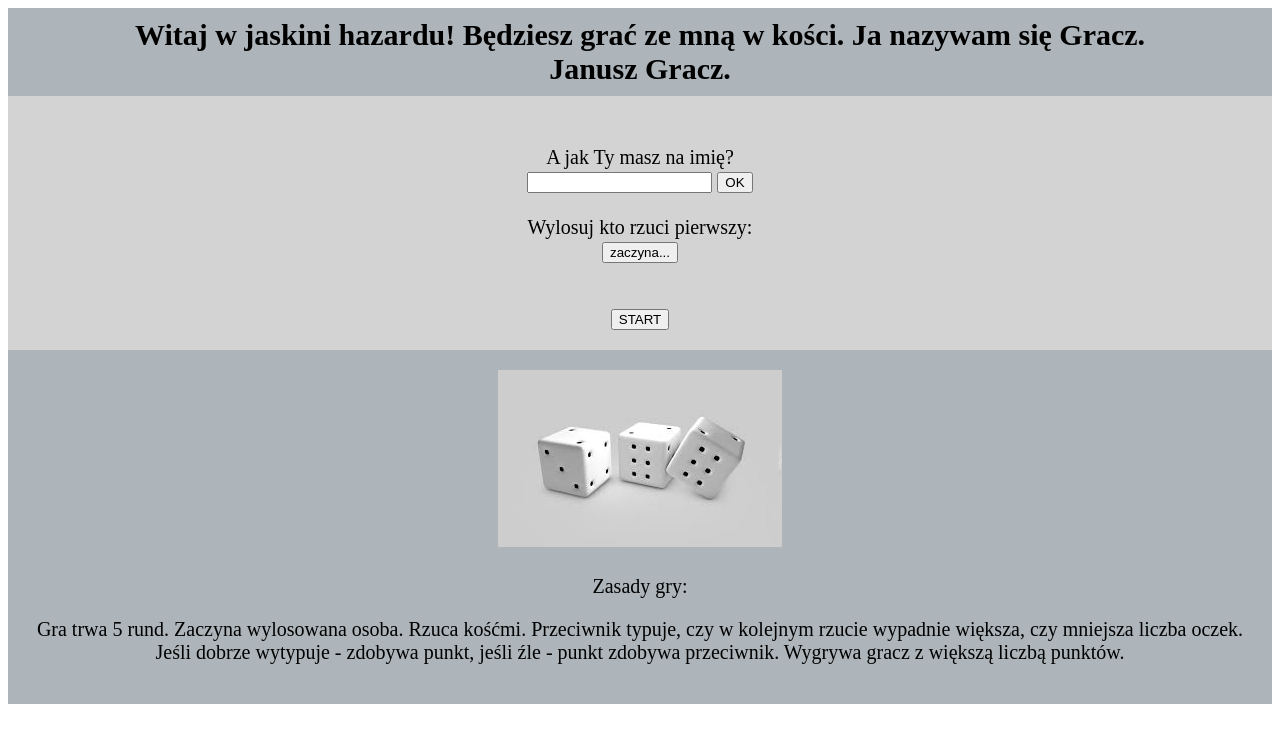
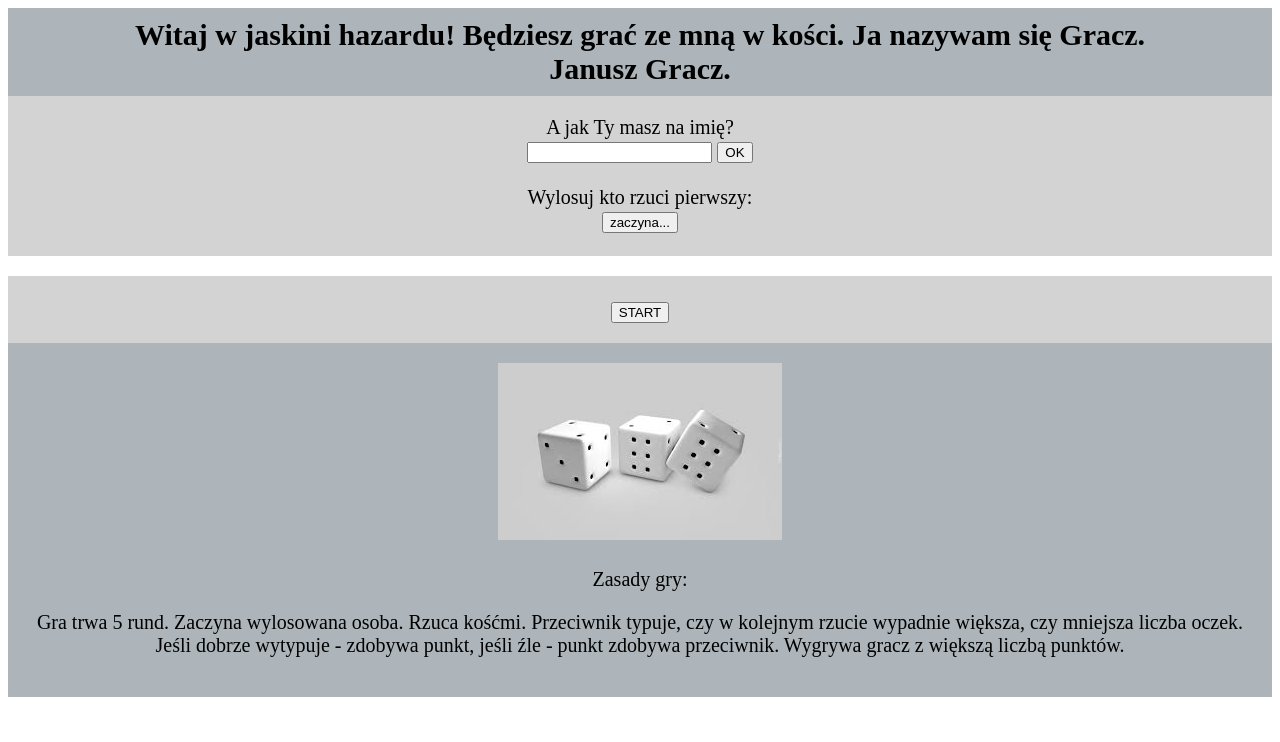
Before and after one commit to cynygejm/kosci, a plain HTML site: page index.html in a window 1280 px wide. Drawn offline with Linux system fonts and the light colour scheme.

Commit message:
poprawki w css

```diff
--- a/index.html
+++ b/index.html
@@ -16,7 +16,6 @@
                     Ja nazywam się Gracz. <br/>
                     Janusz Gracz.
     </div>
-
 <div id="content">
 <label for="name" >A jak Ty masz na imię?</label> <br/>
 <input type="text" id="name"/>
@@ -24,11 +23,11 @@
 <br/>
 
 <br/>Wylosuj kto rzuci pierwszy: <br/>
-<input type="submit" id="los" value="zaczyna..." onclick="losowanie()" />
+<input type="submit" id="los" value="zaczyna..." onclick="losowanie()" /> <br/>
+    <br/>
+<div id="wypisz"></div>
 
-<div id="wypisz"></div>
-  <br/>
-
+    <br/>
 <input type="submit" value="START" onclick=" " />
 </div>
     <div id="footer">
--- a/style.css
+++ b/style.css
@@ -33,7 +33,7 @@
 {
     font-size: 20px;
     background-color: lightblue;
-    padding-top: 50px;
+    padding-top: 20px;
     padding-bottom: 20px;
  text-align: center;
 
@@ -41,10 +41,11 @@
  background-color: lightgrey;
 }
 #wypisz
-{
+{background-color: white;
     font-size: 20px;
-    width:1000px;
+    width:auto;
     height: 20px;
     text-align:center;
+    font-family: Times New Roman;
 }
 </style>
```
